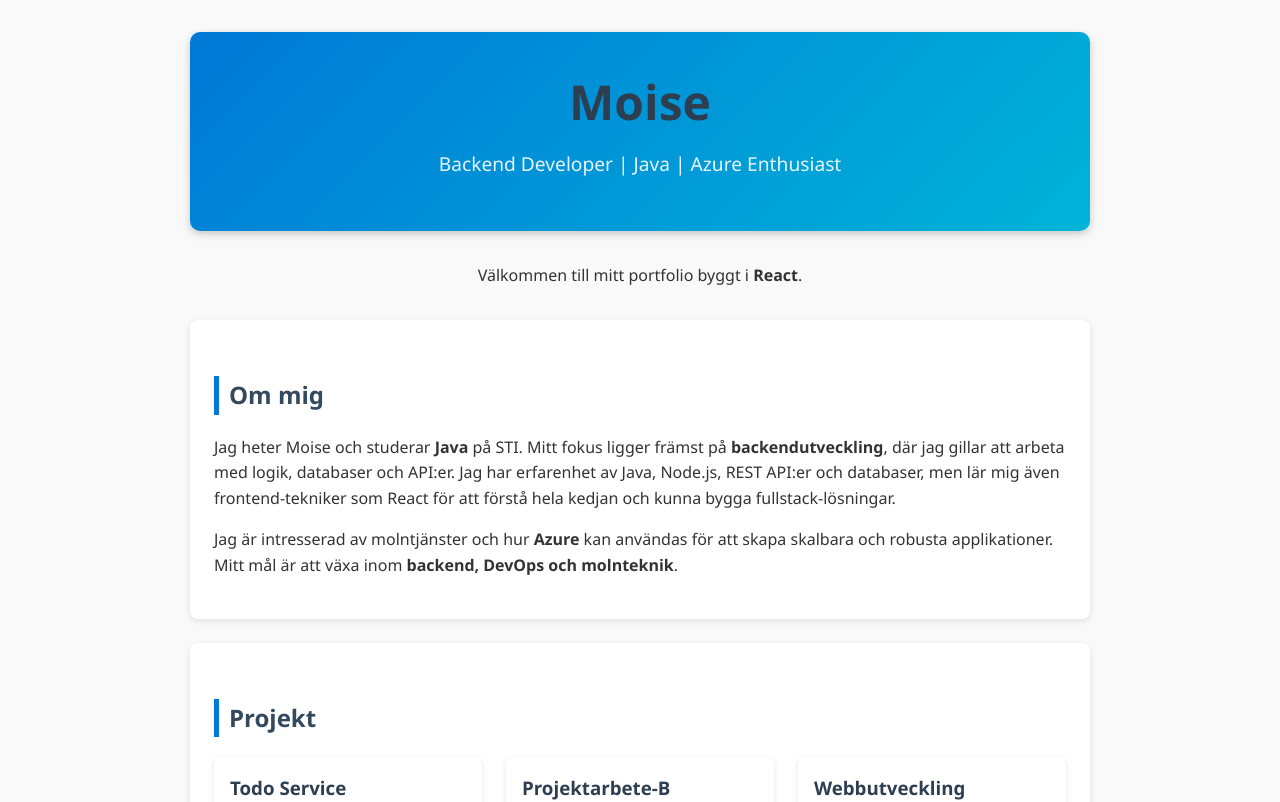
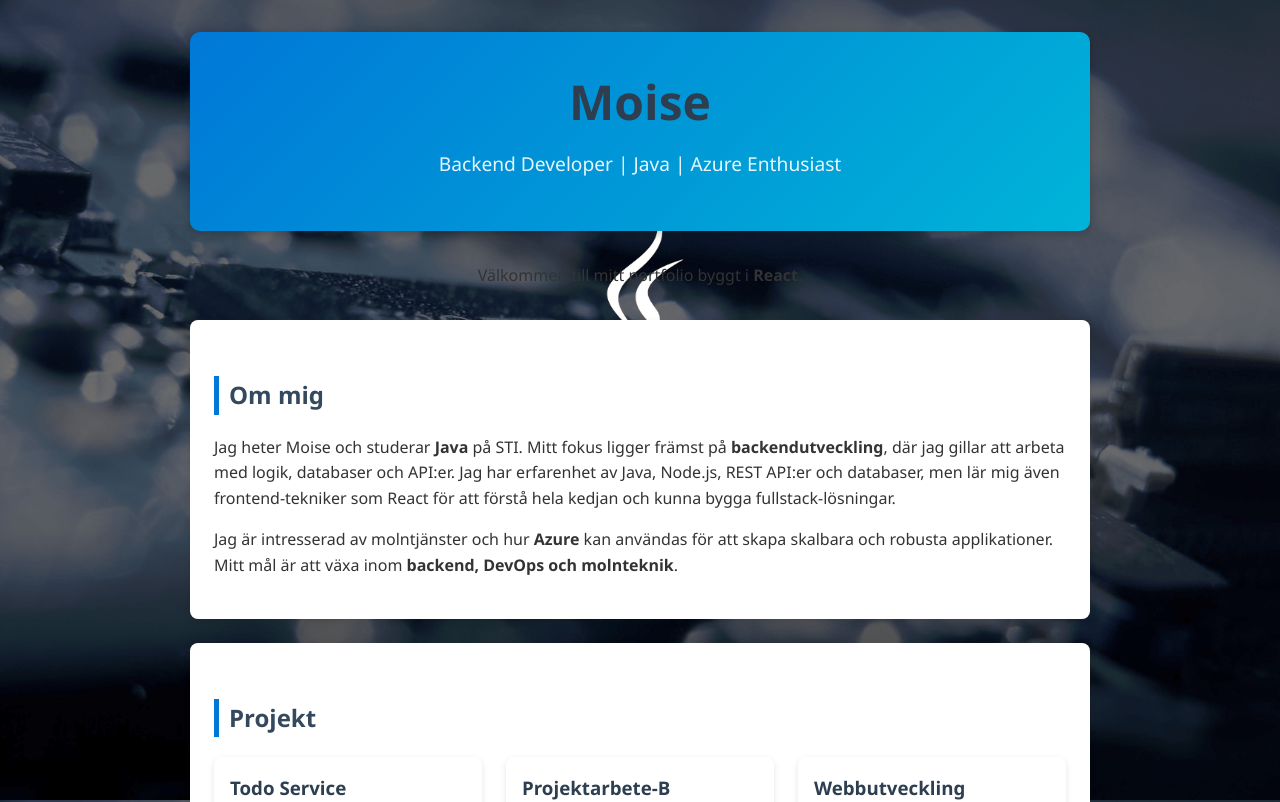
Before and after one commit to mpkhonde/portfolio, a JavaScript app: page / in a window 1280 px wide. Shown: the top 802 px of the page. Built offline with nearby package versions, Linux system fonts and the light colour scheme; the HTML template or start-up script is replaced by a standard one.

Commit message:
Första commit av React-portfolio

```diff
--- a/src/App.css
+++ b/src/App.css
@@ -2,6 +2,11 @@
   margin: 0;
   font-family: 'Segoe UI', Tahoma, Geneva, Verdana, sans-serif;
   background-color: #f9f9f9;
+  background-image: url("/image/logo-java.png"); /* ← bakgrundsbild */
+  background-size: cover;       /* täcker hela skärmen */
+  background-position: center;  /* centrerar bilden */
+  background-repeat: no-repeat; /* ingen upprepning */
+  background-attachment: fixed; /* bilden stannar när du scrollar */
   color: #333;
   line-height: 1.6;
 }
```
